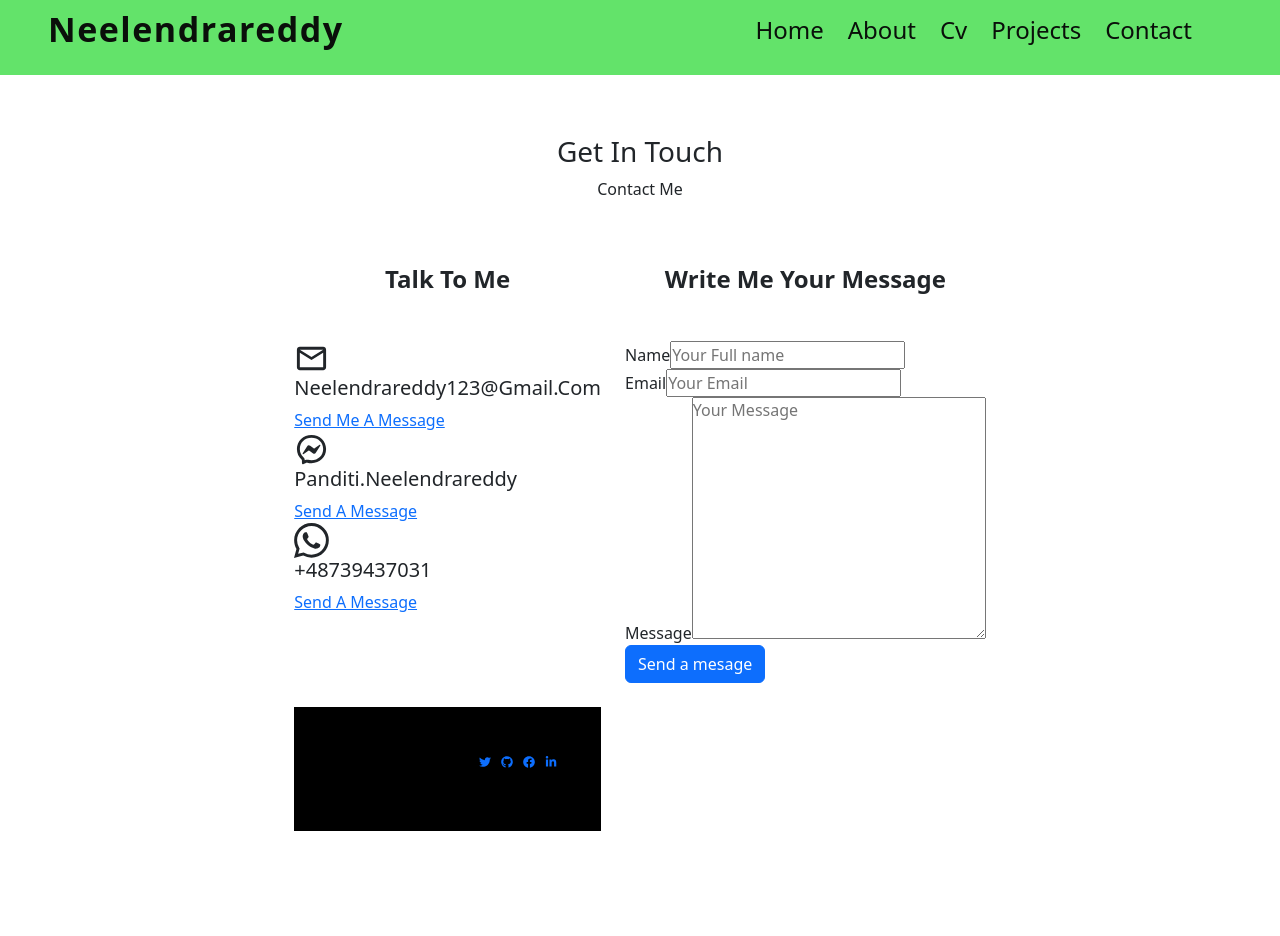
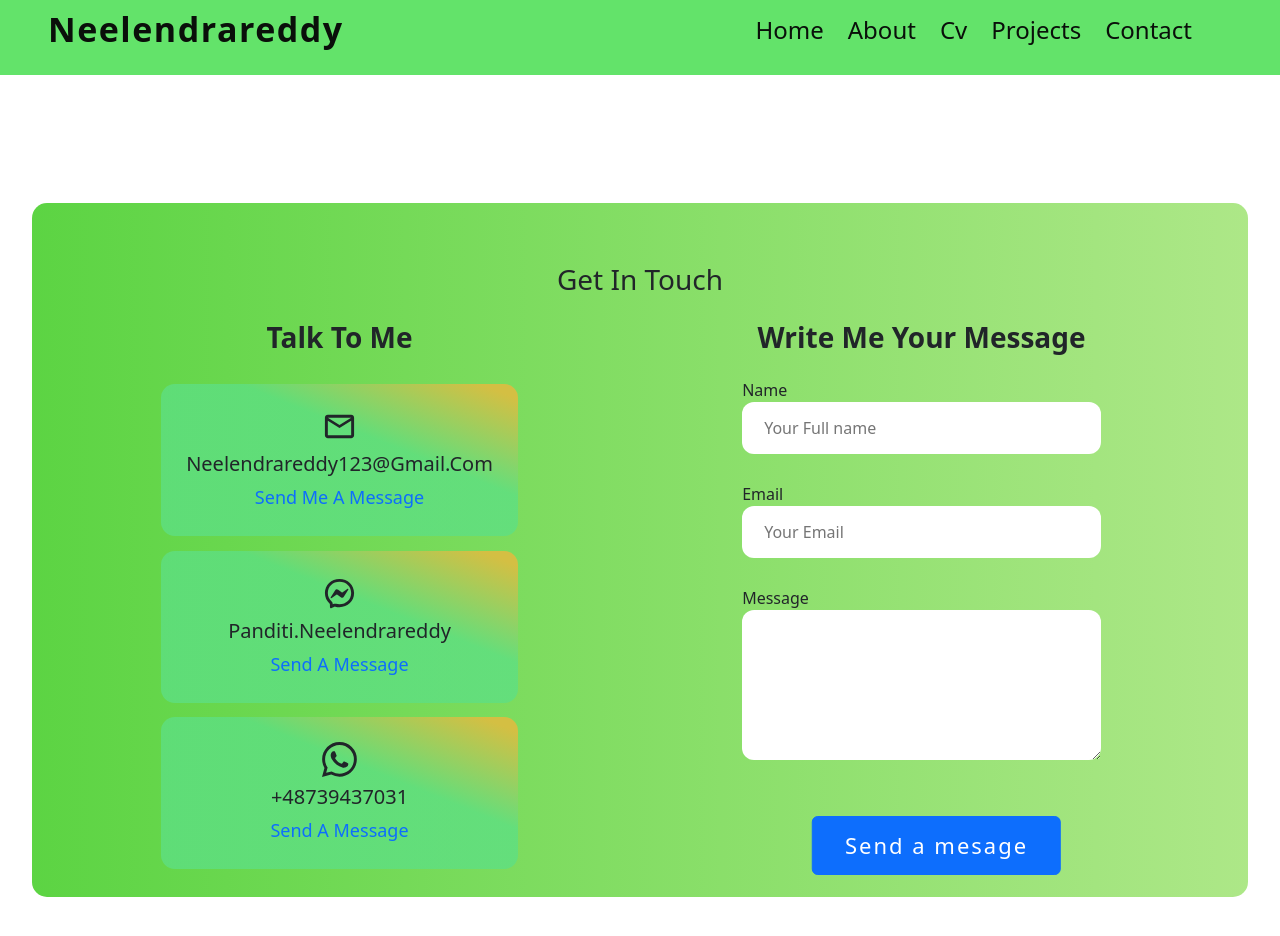
Before and after one commit to neelendrareddy9001/my-portfolio-website, a React (Create React App) app: page /contact in a window 1280 px wide. Shown: the top 936 px of the page. Before the commit the page ends 879 px from the top, so only its background shows below. Built offline with nearby package versions, Linux system fonts and the light colour scheme.

Commit message:
updated contact section

```diff
--- a/src/component/Projects/Project.scss
+++ b/src/component/Projects/Project.scss
@@ -1,3 +1,6 @@
+@import "../../styles/globalStyle";
+@import "../../styles/media\ .scss";
+
 .projects {
   .purple {
     color: yellow;
--- a/src/component/Projects/Projects.jsx
+++ b/src/component/Projects/Projects.jsx
@@ -24,6 +24,17 @@ const Projects = () => {
             <ProjectCard />
           </Col>
         </Row>
+        <Row style={{ justifyContent: "center", paddingBottom: "10px" }}>
+          <Col md={4} className="project-card">
+            <ProjectCard />
+          </Col>
+          <Col md={4} className="project-card">
+            <ProjectCard />
+          </Col>
+          <Col md={4} className="project-card">
+            <ProjectCard />
+          </Col>
+        </Row>
       </Container>
     </section>
   );
--- a/src/component/contact/Contact.js
+++ b/src/component/contact/Contact.js
@@ -21,14 +21,13 @@ const Contact = () => {
     <>
       <section className="contact section" id="contact">
         <h3 className="section_title">Get In Touch</h3>
-        <span className="section_subtitle">Contact Me</span>
 
         <div className="container contact_container grid">
           <div className="contact_content">
             <h3 className="contact_title">Talk to me</h3>
 
-            <article className="contact_option">
-              <div className="contact_info">
+            <article className="contact_options">
+              <div className="contact_option">
                 <MdOutlineEmail size={35} className="social_icon" />
                 <h5>neelendrareddy123@gmail.com</h5>
                 <a href="mailto:neelendrareddy123@gmail.com">
@@ -36,8 +35,8 @@ const Contact = () => {
                 </a>
               </div>
             </article>
-            <article className="contact_option">
-              <div className="contact_info">
+            <article className="contact_options">
+              <div className="contact_option">
                 <RiMessengerLine size={35} className="social_icon" />
 
                 <h5>panditi.neelendrareddy</h5>
@@ -46,8 +45,8 @@ const Contact = () => {
                 </a>
               </div>
             </article>
-            <article className="contact_option">
-              <div className="contact_info">
+            <article className="contact_options">
+              <div className="contact_option">
                 <BsWhatsapp size={35} className="social_icon" />
 
                 <h5>+48739437031</h5>
@@ -98,7 +97,7 @@ const Contact = () => {
                   cols="30"
                   rows="10"
                   className="contact_form-input"
-                  placeholder="Your Message"
+                  style={{ width: "100%", height: "150px" }}
                   required
                 />
               </div>
--- a/src/component/contact/Contact.scss
+++ b/src/component/contact/Contact.scss
@@ -1,138 +1,145 @@
 @import "../../styles/globalStyle";
 @import "../../styles/media\ .scss";
 
-// .contact {
-//   max-width: 75%;
-//   margin: 8rem auto;
-//   border-radius: 15px;
-//   min-height: 100%;
-//   background: rgb(92, 212, 67);
-//   background: linear-gradient(
-//     90deg,
-//     rgba(92, 212, 67, 1) 0%,
-//     rgba(144, 223, 93, 0.7372198879551821) 100%
-//   );
+.contact {
+  max-width: 75%;
+  margin: 8rem auto;
+  border-radius: 15px;
+  min-height: 100%;
+  background: rgb(92, 212, 67);
+  background: linear-gradient(
+    90deg,
+    rgba(92, 212, 67, 1) 0%,
+    rgba(144, 223, 93, 0.7372198879551821) 100%
+  );
 
-//   .contact_title {
-//     text-align: center;
-//     font-weight: 700;
-//     padding: 1rem;
-//     font-weight: 32px;
-//   }
+  @include mobile-m {
+    min-width: 95%;
+    padding: 0 auto;
+  }
 
-//   .contact_container {
-//     display: flex;
-//     flex-wrap: wrap;
-//     min-height: 75%;
-//     justify-content: space-around;
-//     padding: 2rem auto;
-//     gap: 3rem;
-
-//     @include tablet-m {
-//       display: flex;
-//       flex-direction: column;
-//     }
-
-//     @include tablet-l {
-//       flex-direction: row;
-//     }
-
-//     .contact_options .contact_option {
-//       background-color: yellow;
-//       margin: 14px;
-//       border-radius: 14px;
-//       padding: 4rem auto;
-
-//       @include mobile-m {
-//         width: 100%;
-//       }
-
-//       .contact_info {
-//         text-align: center;
-//         padding: 18px;
-//         a {
-//           text-decoration: none;
-//         }
-//         .social_icon {
-//           cursor: pointer;
-//           margin: 8px auto;
-//         }
-//       }
-//     }
-//   }
-//   .contact_form {
-//     width: 100%;
-//     padding: 0px 18px;
-
-//     input {
-//       border: none;
-//       outline: none;
-//       margin-bottom: 28px;
-//       width: 100%;
-//       padding: 14px 22px;
-//       border-radius: 12px;
-//       cursor: pointer;
-//     }
-
-//     textarea {
-//       border-radius: 12px;
-//       width: 100%;
-//       border: none;
-//       outline: none;
-//       margin-bottom: 28px;
-//     }
-//     textarea::placeholder {
-//       padding: 4px 18px;
-//     }
-//     .btn {
-//       padding: 12px 32px;
-//       margin-bottom: 22px;
-//       font-size: 22px;
-//       letter-spacing: 2px;
-//       font-weight: 400;
-//       transform: translateX(50%);
-//     }
-//   }
-
-//   .social_icons {
-//     &.icons {
-//       position: absolute;
-//       top: 50%;
-//       left: 10%;
-//       width: 8px;
-//     }
-//   }
-// }
-.contact {
   .contact_title {
     text-align: center;
-    font-size: 24px;
-    font-weight: bold;
-    margin-bottom: 3rem;
+    font-weight: 700;
+    padding: 1rem;
+    font-weight: 32px;
   }
-}
 
-.contact_container {
-  display: grid;
-  grid-template-columns: repeat(2, max-content);
-  justify-content: center;
-  column-gap: 14rem;
-  padding-bottom: 3rem;
+  .contact_container {
+    display: flex;
+    flex-wrap: wrap;
+    min-height: 95%;
+    justify-content: space-around;
+    padding: 8rem auto;
+    gap: 3rem;
 
-  .contnact_content {
-    .contact_title {
-      text-align: center;
-      font-size: 24px;
-      font-weight: bold;
-      margin-bottom: 3rem;
+    @include tablet-m {
+      display: flex;
+      flex-direction: column;
     }
 
-    .contact_form {
-      width: 360px;
+    @include tablet-l {
+      flex-direction: row;
+    }
+
+    .contact_options .contact_option {
+      background: rgb(212, 191, 67);
+      background: linear-gradient(
+        202deg,
+        rgba(212, 191, 67, 1) 5%,
+        rgba(93, 223, 132, 0.7736344537815126) 38%
+      );
+      text-align: center;
+      margin: 14px;
+      border-radius: 14px;
+      padding: 25px;
+      margin: 4% auto;
+      cursor: pointer;
+
+      a {
+        text-decoration: none;
+        font-size: 18px;
+        font-weight: 400;
+      }
+      .social_icon {
+        margin-bottom: 8px;
+        transition: 0.5s all ease-in;
+
+        &:hover {
+          transform: scale(1.2);
+        }
+      }
+
+      h5 {
+        font-size: 20px;
+        &:hover {
+          color: skyblue;
+        }
+      }
+
+      @include mobile-m {
+        width: 100%;
+      }
+
+      .contact_info {
+        text-align: center;
+        padding: 18px;
+        a {
+          text-decoration: none;
+        }
+        .social_icon {
+          cursor: pointer;
+          margin: 8px auto;
+        }
+      }
+    }
+  }
+  .contact_form {
+    width: 100%;
+    padding: 0px 18px;
+
+    input {
+      border: none;
+      outline: none;
+      margin-bottom: 28px;
+      width: 100%;
+      padding: 14px 22px;
+      border-radius: 12px;
+      cursor: pointer;
+    }
+
+    textarea {
+      border-radius: 12px;
+      width: 100%;
+      border: none;
+      outline: none;
+      margin-bottom: 28px;
+    }
+    textarea::placeholder {
+      padding: 4px 18px;
+    }
+    .btn {
+      padding: 12px 32px;
+      margin: 22px auto;
+      font-size: 22px;
+      letter-spacing: 2px;
+      font-weight: 400;
+      transform: translateX(28%);
     }
   }
 
-  .contact_option {
-    background-color: var(container-color);
+  .social_icons {
+    @include tablet-l {
+      display: none;
+    }
+    @include mobile-m {
+      display: none;
+    }
+    &.icons {
+      position: absolute;
+      top: 50%;
+      left: 10%;
+      width: 8px;
+    }
   }
 }
```
